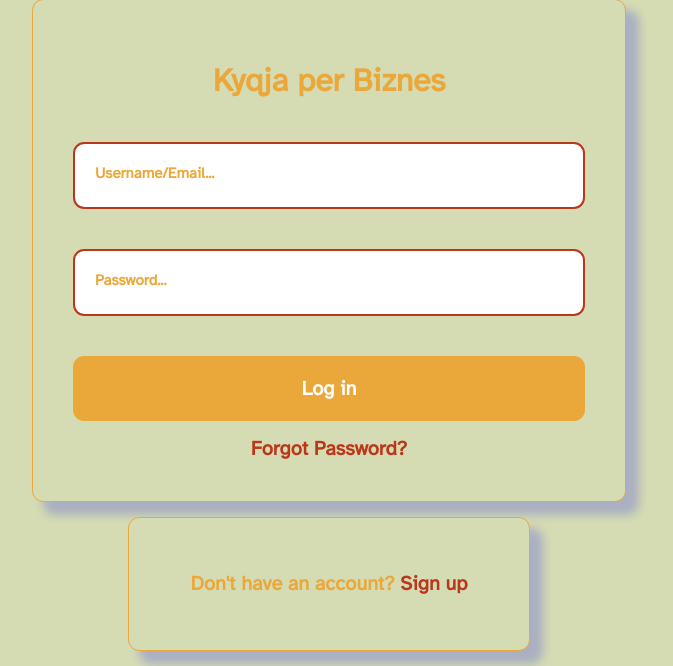
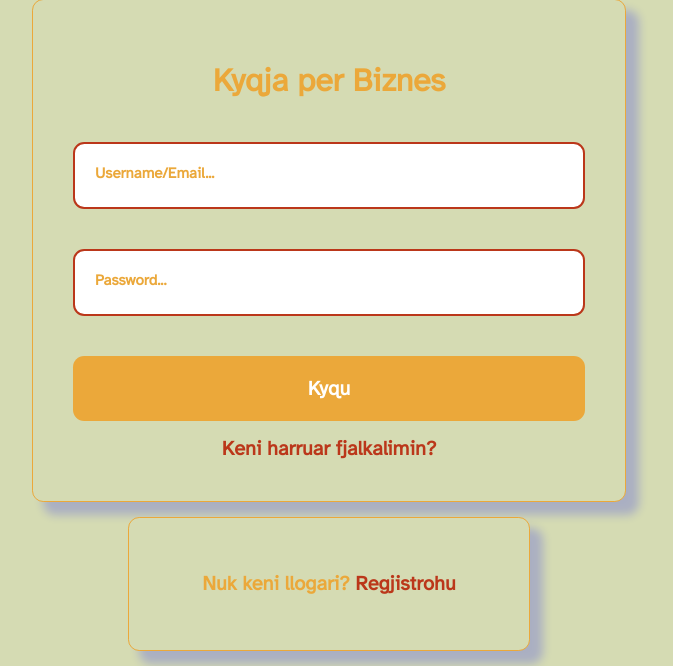
Before and after one commit to hexagon-2021/internship-project, a PHP site: page /internship-project/users/login.php in a window 1280 px wide. Shown: the part 470-1136 px from the top of the page, without its empty margins (311-984 px from the left). Run offline with PHP 8.4, Linux system fonts and the light colour scheme; some libraries are stand-ins or nearby versions; some web fonts are replaced.

Commit message:
Update login.php

```diff
--- a/users/login.php
+++ b/users/login.php
@@ -31,8 +31,8 @@
 				<h1 class="login">Kyqja per Biznes</h1>
 			<input type="text" name="uid" placeholder="Username/Email..." class="inputL"><br>
 			<input type="password" name="pwd" placeholder="Password..." class="inputL"><br>
-			<button type="submit" name="submit" class="signinSignupButton">Log in</button>
-			<a class="forgotPassword" href="../sendEmail.php">Forgot Password?</a>
+			<button type="submit" name="submit" class="signinSignupButton">Kyqu</button>
+			<a class="forgotPassword" href="../sendEmail.php">Keni harruar fjalkalimin?</a>
 		<?php
 				if (isset($_GET["error"])) {
 					if ($_GET["error"] == "emptyinput") {
@@ -47,7 +47,7 @@
 		</div>
 		</form>
 		<div class="dontHaveAnAcc" id="dontHaveAnAccUi" style="display: block;">
-			<h1>Don't have an account? <a href="index.php">Sign up</a></h1>
+			<h1>Nuk keni llogari? <a href="index.php">Regjistrohu</a></h1>
 		</div>
 
 
@@ -58,8 +58,8 @@
 				<h1 class="login">Kyqja per Klient</h1>
 			<input type="text" name="uid" placeholder="Username/Email..." class="inputL"><br>
 			<input type="password" name="pwd" placeholder="Password..." class="inputL"><br>
-			<button type="submit" name="submit" class="signinSignupButton">Log in</button>
-			<a class="forgotPassword" href="../sendEmailUser.php">Forgot Password?</a>
+			<button type="submit" name="submit" class="signinSignupButton">Kyqu</button>
+			<a class="forgotPassword" href="../sendEmailUser.php">Keni harruar fjalkalimin?</a>
 		<?php
 				if (isset($_GET["error"])) {
 					if ($_GET["error"] == "emptyinput") {
@@ -74,7 +74,7 @@
 		</div>
 		</form>
 		<div class="dontHaveAnAcc" id="dontHaveAnAccBu">
-			<h1>Don't have an account? <a href="index.php">Sign up</a></h1>
+			<h1>Nuk keni llogari? <a href="index.php">Regjistrohu</a></h1>
 		</div>
 
 	</div>
```
